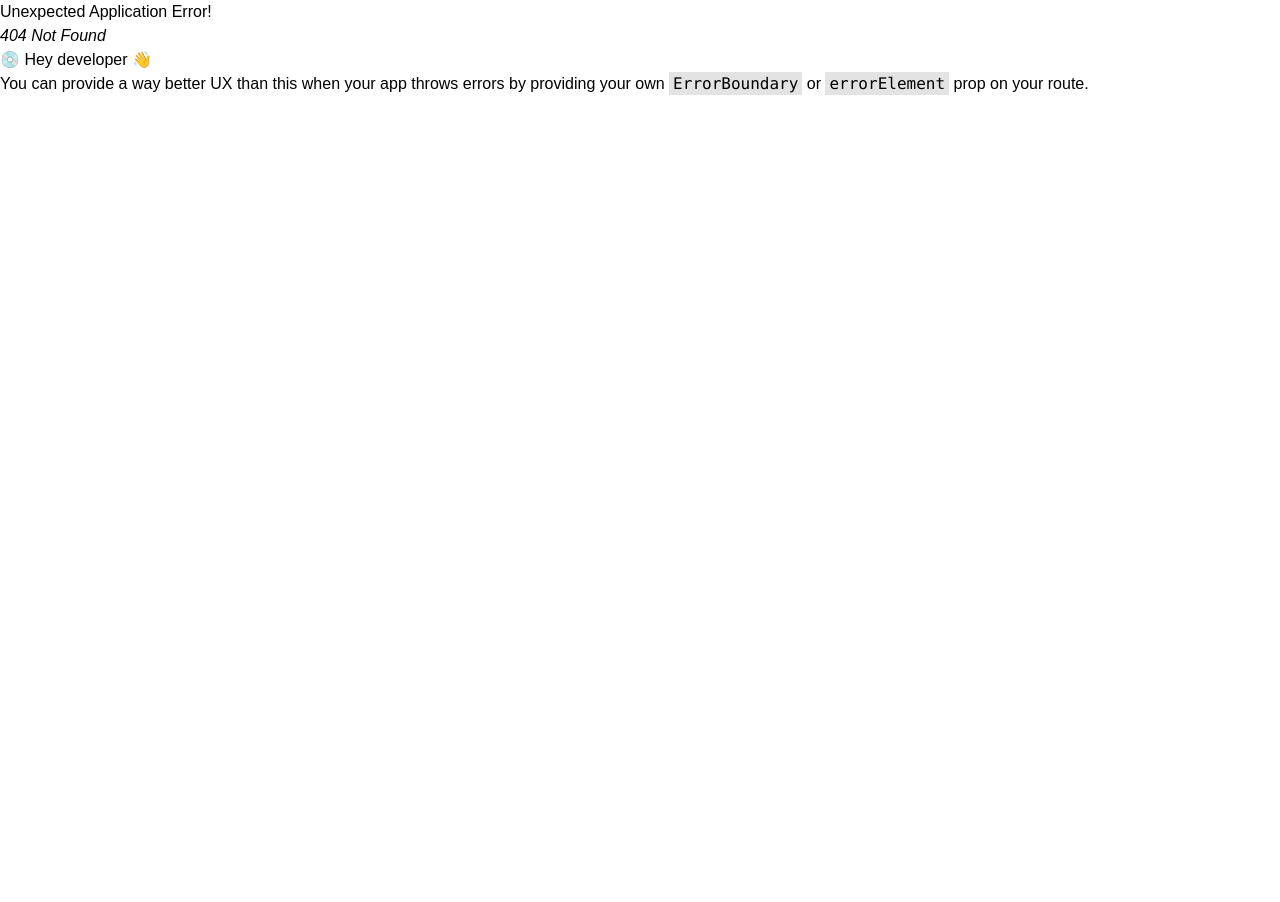
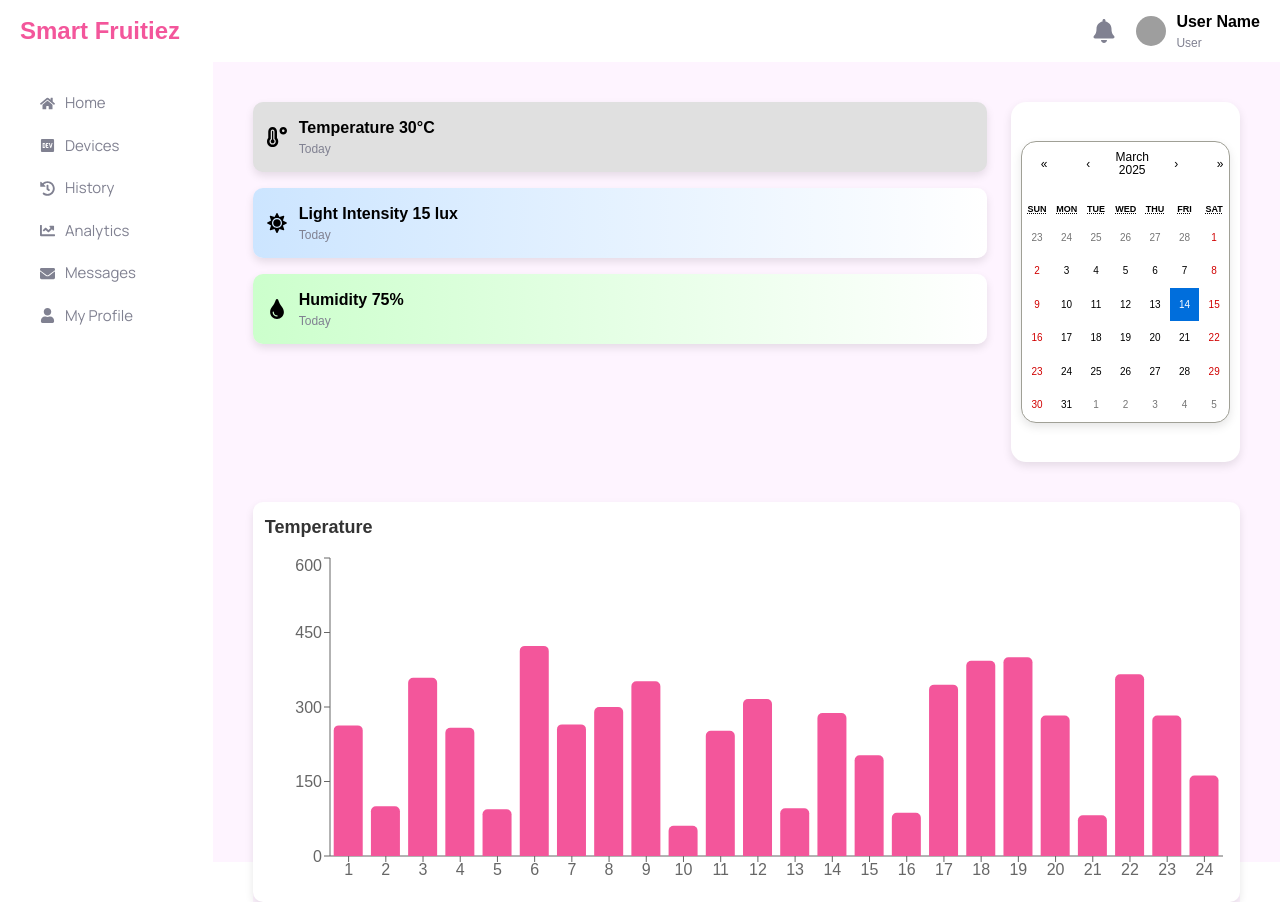
Before and after one commit to baohuynhhcmut/DADN, a React (Vite) app in the folder frontend/: page /home2 in a window 1280 px wide. Before the commit this address had no page. Before the commit the page ends 800 px from the top, so only its background shows below. Built offline with nearby package versions, Linux system fonts and the light colour scheme; grey boxes are pictures that could not be loaded.

Commit message:
add homepage2

```diff
--- a/frontend/package.json
+++ b/frontend/package.json
@@ -12,10 +12,13 @@
   },
   "dependencies": {
     "@tailwindcss/vite": "^4.0.14",
+    "moment": "^2.30.1",
     "react": "^19.0.0",
+    "react-calendar": "^5.1.0",
     "react-dom": "^19.0.0",
     "react-icons": "^5.5.0",
     "react-router-dom": "^6.30.0",
+    "recharts": "^2.15.1",
     "socket.io-client": "^4.8.1",
     "tailwindcss": "^4.0.14"
   },
--- /dev/null
+++ b/frontend/src/pages/HomePage/HomePage2.css
@@ -0,0 +1,112 @@
+/* Kiểu dáng của các thẻ thông tin */
+.info-card {
+  display: flex;
+  align-items: center;
+  gap: 12px;
+  padding: 14px;
+  border-radius: 10px;
+  box-shadow: 0 4px 8px rgba(0, 0, 0, 0.1);
+  width: 100%;
+}
+
+.info-card.gray {
+  background-color: #e0e0e0;
+}
+
+.info-card.blue {
+  background: linear-gradient(to right, #cce5ff, #ffffff);
+}
+
+.info-card.green {
+  background: linear-gradient(to right, #ccffcc, #ffffff);
+}
+
+.icon {
+  font-size: 20px;
+}
+
+.info-text {
+  font-size: 16px;
+  font-weight: bold;
+}
+
+.info-subtext {
+  font-size: 12px;
+  color: #808191;
+}
+
+/* Căn chỉnh lịch - dịch sang phải */
+.calendar-container {
+  background-color: white;
+  padding: 10px;
+  border-radius: 15px; /* Bo góc nhiều hơn */
+  box-shadow: 0 4px 10px rgba(0, 0, 0, 0.1);
+  width: 100%;
+  max-width: 240px;
+  display: flex;
+  justify-content: flex-end;
+  align-items: center;
+  margin-bottom: 20px;
+}
+
+/* Bo góc lịch */
+.custom-calendar {
+  width: 100%;
+  font-size: 12px !important;
+  border-radius: 15px; /* Bo góc lịch */
+  overflow: hidden; /* Giữ bo góc cho nội dung */
+  box-shadow: 0 4px 10px rgba(0, 0, 0, 0.1);
+}
+
+/* Bo góc cho phần đầu của lịch (tháng, năm) */
+.custom-calendar .react-calendar__navigation {
+  border-radius: 15px 15px 0 0;
+}
+
+/* Bo góc cho phần ngày */
+.custom-calendar .react-calendar__month-view__days {
+  border-radius: 0 0 15px 15px;
+}
+
+/* Biểu đồ */
+.chart-container {
+  background-color: white;
+  padding: 12px;
+  border-radius: 10px;
+  box-shadow: 0 4px 8px rgba(0, 0, 0, 0.1);
+  height: 50vh;
+  margin-top: 20px;
+}
+
+/* Tiêu đề */
+.chart-title {
+  font-size: 18px;
+  font-weight: bold;
+  color: #333;
+  margin-bottom: 12px;
+}
+
+/* Điều chỉnh lưới để bố cục chuyên nghiệp hơn */
+@media (max-width: 1024px) {
+  .grid-cols-4 {
+    grid-template-columns: repeat(2, 1fr);
+  }
+  .calendar-container {
+    justify-content: center;
+  }
+  .chart-container {
+    height: 45vh;
+  }
+}
+
+@media (max-width: 768px) {
+  .grid-cols-4 {
+    grid-template-columns: repeat(1, 1fr);
+  }
+  .calendar-container {
+    justify-content: center;
+  }
+  .chart-container {
+    height: 40vh;
+  }
+}
--- /dev/null
+++ b/frontend/src/pages/HomePage/HomePage2.tsx
@@ -0,0 +1,76 @@
+import { useState } from "react";
+import { ResponsiveContainer, BarChart, Bar, XAxis, YAxis, Tooltip } from "recharts";
+import Calendar from "react-calendar";
+import "react-calendar/dist/Calendar.css";
+import { FaTemperatureHigh, FaSun, FaTint } from "react-icons/fa";
+import "./HomePage2.css";
+
+type Value = Date | null | [Date | null, Date | null];
+
+const HomePage2 = () => {
+  const [selectedDate, setSelectedDate] = useState<Value>(new Date());
+
+  const temperatureData = Array.from({ length: 24 }, (_, i) => ({
+    day: `${i + 1}`,
+    temp: Math.floor(Math.random() * 400) + 50,
+  }));
+
+  return (
+    <div className="bg-[#FEF4FF] h-screen flex flex-col items-center justify-between p-4">
+      {/* Hàng chứa thông tin và lịch */}
+      <div className="grid grid-cols-1 md:grid-cols-4 gap-6 max-w-6xl w-full h-1/2">
+        {/* Cột trái - Các thẻ thông tin */}
+        <div className="flex flex-col gap-4 col-span-3">
+          <div className="info-card gray">
+            <FaTemperatureHigh className="icon" />
+            <div>
+              <p className="info-text">Temperature <strong>30°C</strong></p>
+              <p className="info-subtext">Today</p>
+            </div>
+          </div>
+
+          <div className="info-card blue">
+            <FaSun className="icon" />
+            <div>
+              <p className="info-text">Light Intensity <strong>15 lux</strong></p>
+              <p className="info-subtext">Today</p>
+            </div>
+          </div>
+
+          <div className="info-card green">
+            <FaTint className="icon" />
+            <div>
+              <p className="info-text">Humidity <strong>75%</strong></p>
+              <p className="info-subtext">Today</p>
+            </div>
+          </div>
+        </div>
+
+        {/* Cột phải - Lịch (dịch sang phải hơn) */}
+        <div className="calendar-container flex items-center justify-end col-span-1">
+          <Calendar
+            onChange={setSelectedDate}
+            value={selectedDate}
+            className="custom-calendar"
+            locale="en-US"
+          />
+        </div>
+      </div>
+
+      {/* Biểu đồ nhiệt độ */}
+      <div className="chart-container max-w-6xl w-full h-1/2 mt-8">
+        <h3 className="chart-title">Temperature</h3>
+        <ResponsiveContainer width="100%" height="90%">
+          <BarChart data={temperatureData}>
+            <XAxis dataKey="day" />
+            <YAxis />
+            <Tooltip cursor={{ fill: "transparent" }} contentStyle={{ backgroundColor: "white", border: "1px solid #ddd", borderRadius: "5px" }} />
+            <Bar dataKey="temp" fill="#F3569B" radius={[5, 5, 0, 0]} />
+          </BarChart>
+        </ResponsiveContainer>
+      </div>
+    </div>
+  );
+};
+
+export default HomePage2;
```
Also changed, not shown: frontend/src/router/index.tsx (+8 -3 lines), 1 other file (tests, documents, lock files or other folders).
